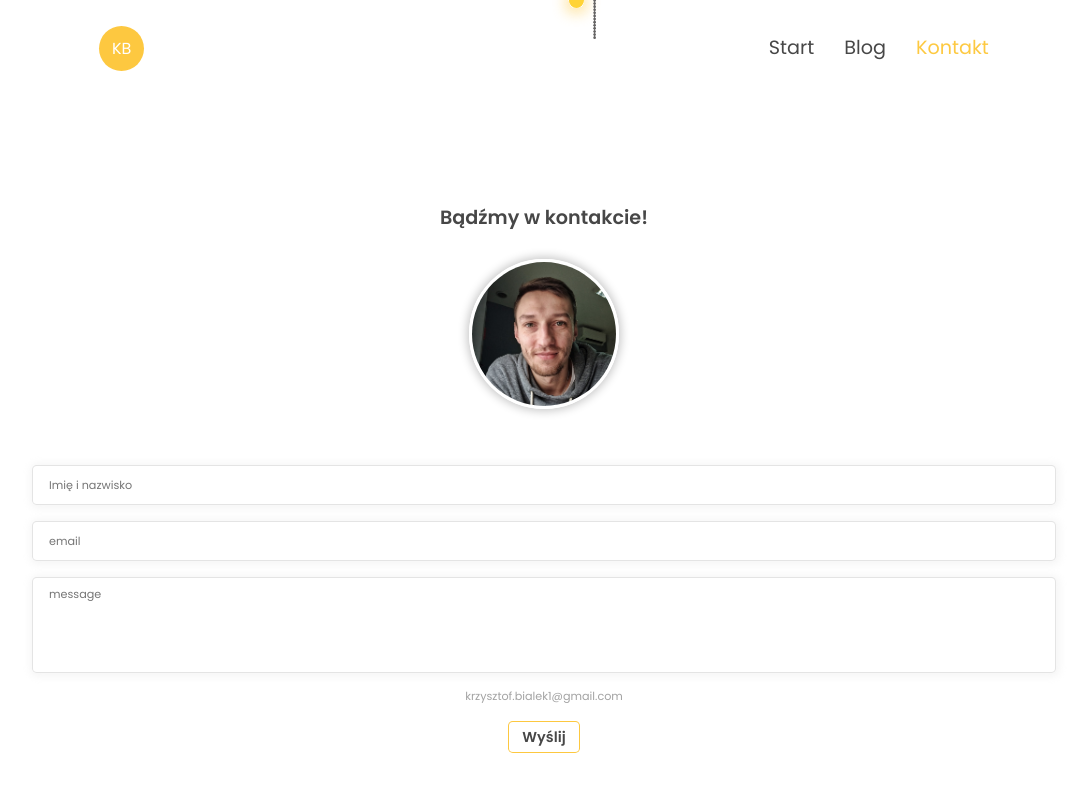
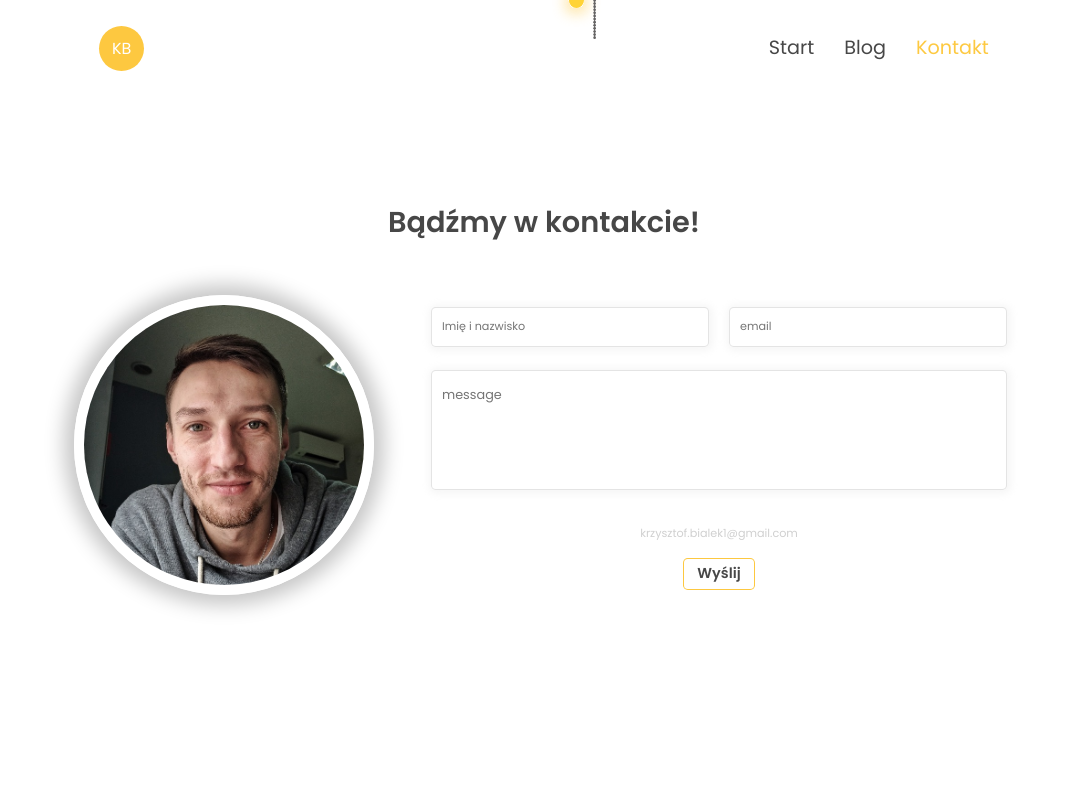
Before and after one commit to bialek-k/Portfolio-website, a Next.js app: page /contact in a window 1280 px wide. Shown: the top 792 px of the page, without its empty margins (96-1183 px from the left). Built offline with nearby package versions, Linux system fonts and the light colour scheme.

Commit message:
contact styling

```diff
--- a/components/Form.module.scss
+++ b/components/Form.module.scss
@@ -55,70 +55,73 @@
   }
 }
 
-// .form {
-//   display: flex;
-//   justify-content: center;
-//   flex-direction: column;
-//   margin: 30px auto;
-//   align-items: center;
-//   width: 90%;
+@media (min-width: 1024px) {
+  .form {
+    display: flex;
+    justify-content: center;
+    flex-direction: column;
+    margin: 30px auto;
+    align-items: center;
+    width: 90%;
 
-//   .errorText {
-//     color: red;
-//     font-size: 0.9rem;
-//     margin: 15px 0px;
-//     width: 100%;
-//     text-align: left;
-//   }
+    .errorText {
+      color: red;
+      font-size: 0.9rem;
+      margin: 15px 0px;
+      width: 100%;
+      text-align: left;
+    }
 
-//   & input,
-//   textarea {
-//     font-size: 0.8rem;
-//     padding: 15px 10px;
-//     border-radius: 5px;
-//     border: 1px solid rgba(138, 138, 138, 0.226);
-//     box-shadow: 1px 1px 7px 3px rgb(225 225 225 / 29%);
-//     background: var(--color-primary-form-input);
-//   }
-// }
-// .userInfo {
-//   display: grid;
-//   grid-template-columns: repeat(2, 1fr);
-//   width: 100%;
-//   gap: 20px;
-// }
+    & input,
+    textarea {
+      font-size: 0.8rem;
+      padding: 15px 10px;
+      border-radius: 5px;
+      border: 1px solid rgba(138, 138, 138, 0.226);
+      box-shadow: 1px 1px 7px 3px rgb(225 225 225 / 29%);
+      background: var(--color-primary-form-input);
+    }
+  }
+  .userInfo {
+    display: grid;
+    grid-template-columns: repeat(2, 1fr);
+    width: 100%;
+    gap: 20px;
+  }
 
-// .halfWidth {
-//   display: flex;
-//   flex-direction: column;
-//   position: relative;
-// }
+  .halfWidth {
+    display: flex;
+    flex-direction: column;
+    position: relative;
+  }
 
-// .message {
-//   width: 100%;
-//   position: relative;
-//   & textarea {
-//     width: 100%;
-//     margin-top: 15px;
-//     min-height: 120px;
-//     resize: vertical;
-//   }
-// }
+  .message {
+    width: 100%;
+    position: relative;
+    & textarea {
+      width: 100%;
+      margin-top: 15px;
+      min-height: 120px;
+      resize: vertical;
+    }
+  }
 
-// .action {
-//   // background-color: red;
-//   padding: 20px 0px;
-//   width: 100%;
-//   display: flex;
-//   justify-content: space-between;
-//   align-items: center;
-//   & p {
-//     color: rgb(161, 161, 161);
-//     cursor: pointer;
-//   }
-// }
+  .action {
+    // background-color: red;
+    padding: 20px 0px;
+    width: 100%;
+    display: flex;
+    flex-direction: row;
+    justify-content: space-between;
+    align-items: center;
+    & p {
+      color: rgb(161, 161, 161);
+      cursor: pointer;
+    }
+  }
 
-// .errorStyle {
-//   background: rgb(250, 211, 211);
-//   border: 1px solid red;
-// }
+  .errorStyle {
+    background: rgb(250, 211, 211);
+    border: 1px solid red;
+  }
+}
--- a/pages/contact.js
+++ b/pages/contact.js
@@ -21,6 +21,7 @@ const contact = () => {
           <div className={styles.description}>
             <div className={styles.photo}>
               <Image src={heroPhoto} className={styles.photoItem} />
+              {/* <div className={styles.photoItem}></div> */}
             </div>
           </div>
           <div className={styles.form}>
--- a/styles/contact.module.scss
+++ b/styles/contact.module.scss
@@ -27,6 +27,77 @@
     margin: 3rem auto;
     align-items: center;
     width: 80%;
+  }
+}
+
+@media (min-width: 768px) {
+  .container {
+    // background: red;
+    display: flex;
+    flex-direction: column;
+
+    .title {
+      .titleHeader {
+        font-size: 1.8rem;
+      }
+      // background: blue;
+    }
+  }
+}
+
+@media (min-width: 1024px) {
+  .container {
+    .form {
+      margin: 0;
+      flex-direction: row;
+    }
+    .title {
+      width: 100%;
+      margin-bottom: 2rem;
+    }
+
+    .formContent {
+      display: flex;
+      justify-content: center;
+      align-items: center;
+      .description {
+        margin: 0;
+        width: 350px;
+        height: 350px;
+        // width: 50%;
+        & h1 {
+          margin-bottom: 40px;
+          font-size: 2.5rem;
+        }
+        & p {
+          font-size: 1.3rem;
+        }
+
+        & svg {
+          position: absolute;
+          top: 30px;
+          left: 310px;
+        }
+        .photo {
+          // margin: 0 auto;
+          margin-bottom: 50px;
+          width: 300px;
+          height: 300px;
+          overflow: hidden;
+          border-radius: 50%;
+          border: 10px solid white;
+          box-shadow: 0px 0px 20px 10px var(--shadow-primary-photo);
+        }
+      }
+    }
+
+    .formContent {
+      display: flex;
+      justify-content: center;
+      .form {
+        width: 50%;
+      }
+    }
   }
 }
 
```
